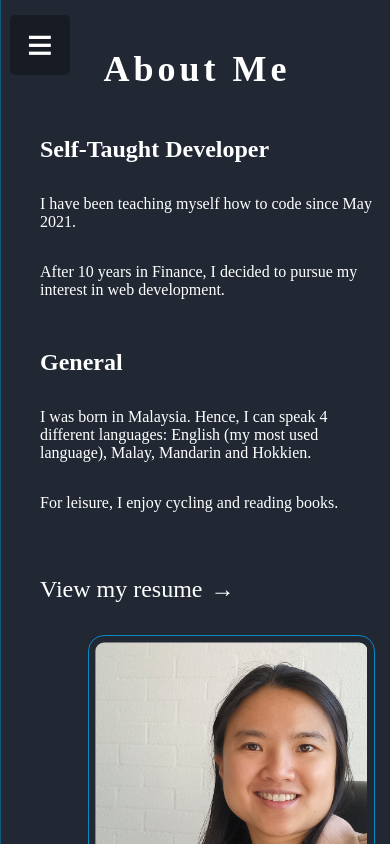
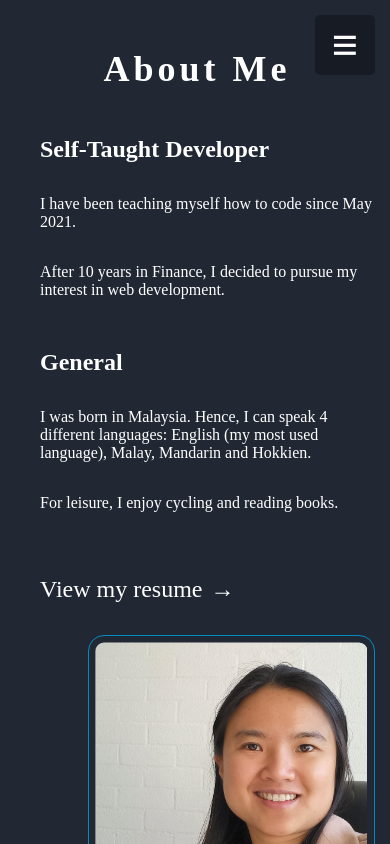
Before and after one commit to wteo/resumev2, a React (Create React App) app: page / in a window 390 px wide. Shown: the top 844 px of the page. Built offline with nearby package versions, Linux system fonts and the light colour scheme.

Commit message:
Added styling

```diff
--- a/src/components/Navigation/Navigation.module.css
+++ b/src/components/Navigation/Navigation.module.css
@@ -59,7 +59,7 @@ header {
     display: none;
     position: fixed;
     top: 15px;
-    left: 10px;
+    right: 15px;
     padding: 0px;
     height: 60px;
     width: 60px;
@@ -106,7 +106,7 @@ header {
         flex-direction: column;
         position: fixed;
         top: 0;
-        right: 35%;
+        right: 0;
         bottom: 0;
         left: 0;
         background-color: var(--header-background-color);
@@ -141,6 +141,10 @@ header {
         float: right;
     }
 
+    .navigation__menu-item {
+        font-size: xx-large;
+    }
+
 
     .navigation__logo-wrapper {
         display: none;
```
Also changed, not shown: 1 other file (tests, documents, lock files or other folders).
